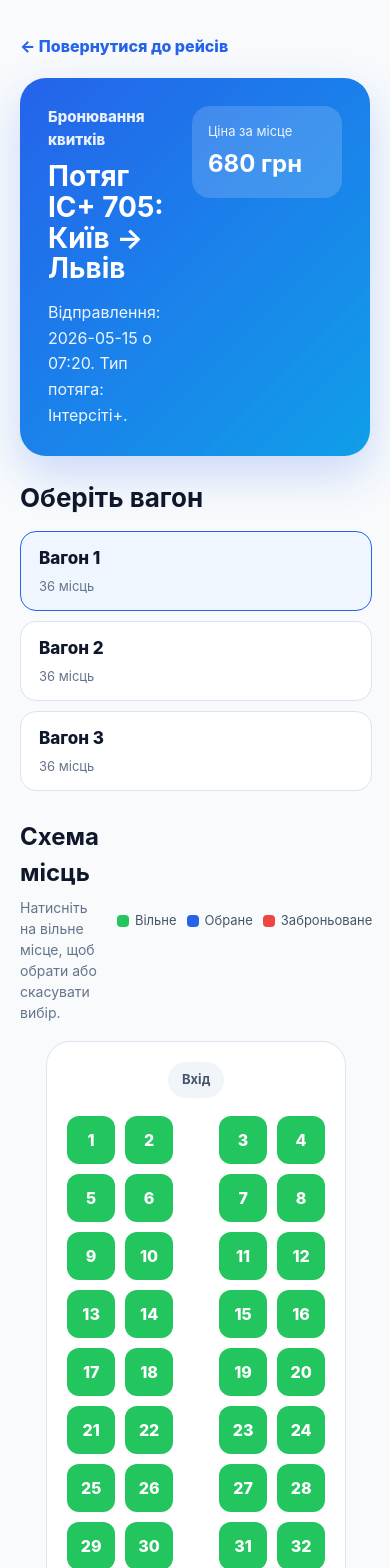
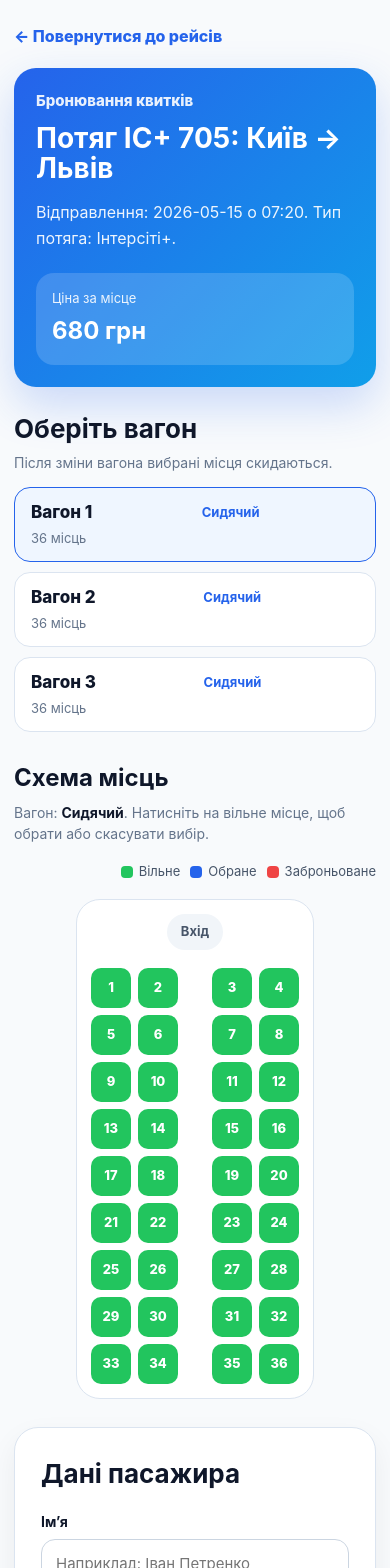
Before and after one commit to kanijr/WEB-project-train-app, a React (Vite) app: page /booking/1 in a window 390 px wide. Shown: the top 1568 px of the page. Built offline with nearby package versions, Linux system fonts and the light colour scheme.

Commit message:
Refine booking layout and responsive UI

```diff
--- a/src/components/BookingForm/BookingForm.css
+++ b/src/components/BookingForm/BookingForm.css
@@ -1,9 +1,10 @@
 .booking-form {
   width: 100%;
-  padding: 24px;
+  padding: 26px;
   border: 1px solid #dbe4f0;
   border-radius: 24px;
   background: #ffffff;
+  box-shadow: 0 12px 30px rgba(15, 23, 42, 0.06);
 }
 
 .booking-form__title {
@@ -37,12 +38,15 @@
   border-radius: 14px;
   color: #0f172a;
   font-size: 15px;
-  transition: border-color 0.2s ease;
+  transition:
+    border-color 0.2s ease,
+    box-shadow 0.2s ease;
 }
 
 .booking-form__field input:focus {
   border-color: #2563eb;
   outline: none;
+  box-shadow: 0 0 0 4px rgba(37, 99, 235, 0.14);
 }
 
 .booking-form__summary {
--- a/src/components/SeatMap/SeatMap.css
+++ b/src/components/SeatMap/SeatMap.css
@@ -6,6 +6,7 @@
 
 .seat-map__header {
   display: flex;
+  flex-direction: column;
   justify-content: space-between;
   gap: 18px;
 }
@@ -68,6 +69,7 @@
   border-radius: 24px;
   background: #ffffff;
 }
+
 .seat-map__door {
   width: fit-content;
   margin: 0 auto 18px;
@@ -145,3 +147,33 @@
   cursor: not-allowed;
   opacity: 0.75;
 }
+
+@media (max-width: 640px) {
+  .seat-map__wagon {
+    padding: 14px;
+  }
+
+  .seat-map__layout {
+    --seat-size: 44px;
+    --seat-gap: 8px;
+    --aisle-width: 24px;
+    --group-gap: 14px;
+  }
+
+  .seat-map__seat {
+    border-radius: 10px;
+    font-size: 14px;
+  }
+}
+
+@media (max-width: 420px) {
+  .seat-map__layout {
+    --seat-size: 40px;
+    --seat-gap: 7px;
+    --aisle-width: 20px;
+  }
+
+  .seat-map__seat {
+    font-size: 13px;
+  }
+}
--- a/src/components/SeatMap/SeatMap.jsx
+++ b/src/components/SeatMap/SeatMap.jsx
@@ -143,7 +143,8 @@ function SeatMap({
         <div>
           <h2 className="seat-map__title">Схема місць</h2>
           <p className="seat-map__description">
-            Натисніть на вільне місце, щоб обрати або скасувати вибір.
+            Вагон: <strong>{wagonType}</strong>. Натисніть на вільне місце, щоб
+            обрати або скасувати вибір.
           </p>
         </div>
 
--- a/src/components/WagonSelector/WagonSelector.css
+++ b/src/components/WagonSelector/WagonSelector.css
@@ -16,6 +16,12 @@
   font-size: 26px;
 }
 
+.wagon-selector__hint {
+  margin: 0;
+  color: #64748b;
+  font-size: 14px;
+}
+
 .wagon-selector__list {
   display: flex;
   flex-wrap: wrap;
@@ -23,12 +29,17 @@
 }
 
 .wagon-selector__item {
-  display: flex;
-  flex-direction: column;
-  gap: 5px;
+  display: grid;
+  grid-template-columns: auto auto;
+  grid-template-areas:
+    "number type"
+    "seats seats";
+  align-items: center;
+  column-gap: 10px;
+  row-gap: 4px;
 
   min-width: 150px;
-  padding: 14px 18px;
+  padding: 12px 16px;
   border: 1px solid #dbe4f0;
   border-radius: 16px;
   background: #ffffff;
@@ -38,12 +49,14 @@
   transition:
     border-color 0.2s ease,
     background 0.2s ease,
-    transform 0.2s ease;
+    transform 0.2s ease,
+    box-shadow 0.2s ease;
 }
 
 .wagon-selector__item:hover {
   transform: translateY(-2px);
   border-color: #2563eb;
+  box-shadow: 0 8px 20px rgba(37, 99, 235, 0.1);
 }
 
 .wagon-selector__item--active {
@@ -52,11 +65,21 @@
 }
 
 .wagon-selector__number {
+  grid-area: number;
   font-size: 17px;
   font-weight: 800;
 }
 
+.wagon-selector__type {
+  grid-area: type;
+  color: #2563eb;
+  font-size: 13px;
+  font-weight: 700;
+  white-space: nowrap;
+}
+
 .wagon-selector__seats {
+  grid-area: seats;
   color: #64748b;
   font-size: 13px;
 }
--- a/src/components/WagonSelector/WagonSelector.jsx
+++ b/src/components/WagonSelector/WagonSelector.jsx
@@ -5,6 +5,9 @@ export function WagonSelector({ wagons, selectedWagonId, onSelectWagon }) {
     <section className="wagon-selector">
       <div className="wagon-selector__header">
         <h2 className="wagon-selector__title">Оберіть вагон</h2>
+        <p className="wagon-selector__hint">
+          Після зміни вагона вибрані місця скидаються.
+        </p>
       </div>
 
       <div className="wagon-selector__list">
@@ -20,6 +23,7 @@ export function WagonSelector({ wagons, selectedWagonId, onSelectWagon }) {
             onClick={() => onSelectWagon(wagon)}
           >
             <span className="wagon-selector__number">Вагон {wagon.number}</span>
+            <span className="wagon-selector__type">{wagon.type}</span>
             <span className="wagon-selector__seats">
               {wagon.seatsCount} місць
             </span>
--- a/src/pages/Booking/Booking.css
+++ b/src/pages/Booking/Booking.css
@@ -84,17 +84,21 @@
   font-weight: 700;
 }
 
-.booking__layout {
+.booking__content {
+  display: flex;
+  flex-direction: column;
+  gap: 28px;
+}
+
+.booking__booking-area {
   display: grid;
-  grid-template-columns: minmax(0, 1fr) 380px;
+  grid-template-columns: minmax(0, 1fr) minmax(360px, 420px);
   gap: 28px;
   align-items: flex-start;
 }
 
-.booking__main {
-  display: flex;
-  flex-direction: column;
-  gap: 28px;
+.booking__seat-section {
+  min-width: 0;
 }
 
 .booking__aside {
@@ -102,8 +106,8 @@
   top: 20px;
 }
 
-@media (max-width: 980px) {
-  .booking__layout {
+@media (max-width: 900px) {
+  .booking__booking-area {
     grid-template-columns: 1fr;
   }
 
@@ -111,3 +115,19 @@
     position: static;
   }
 }
+
+@media (max-width: 640px) {
+  .booking {
+    padding: 24px 14px 40px;
+  }
+
+  .booking__hero {
+    flex-direction: column;
+    padding: 22px;
+    border-radius: 22px;
+  }
+
+  .booking__price {
+    width: 100%;
+  }
+}
--- a/src/pages/Booking/Booking.jsx
+++ b/src/pages/Booking/Booking.jsx
@@ -68,6 +68,10 @@ function Booking() {
     setSuccessMessage(
       `Бронювання створено. Місця: ${booking.seats.join(", ")}.`,
     );
+
+    window.setTimeout(() => {
+      setSuccessMessage("");
+    }, 4000);
   };
 
   if (!train) {
@@ -109,14 +113,15 @@ function Booking() {
         <div className="booking__success">{successMessage}</div>
       )}
 
-      <div className="booking__layout">
-        <div className="booking__main">
+      <div className="booking__content">
         <WagonSelector
           wagons={train.wagons}
           selectedWagonId={selectedWagon?.id}
           onSelectWagon={handleSelectWagon}
         />
-          {selectedWagon && (
+
+        <div className="booking__booking-area">
+          <div className="booking__seat-section">
             <SeatMap
               seatsCount={selectedWagon.seatsCount}
               bookedSeats={bookedSeats}
@@ -124,7 +129,6 @@ function Booking() {
               selectedSeats={selectedSeats}
               onToggleSeat={handleToggleSeat}
             />
-          )}
           </div>
 
           <aside className="booking__aside">
@@ -135,6 +139,7 @@ function Booking() {
             />
           </aside>
         </div>
+      </div>
     </main>
   );
 }
```
Lines whose indentation alone changed are shown as unchanged.
